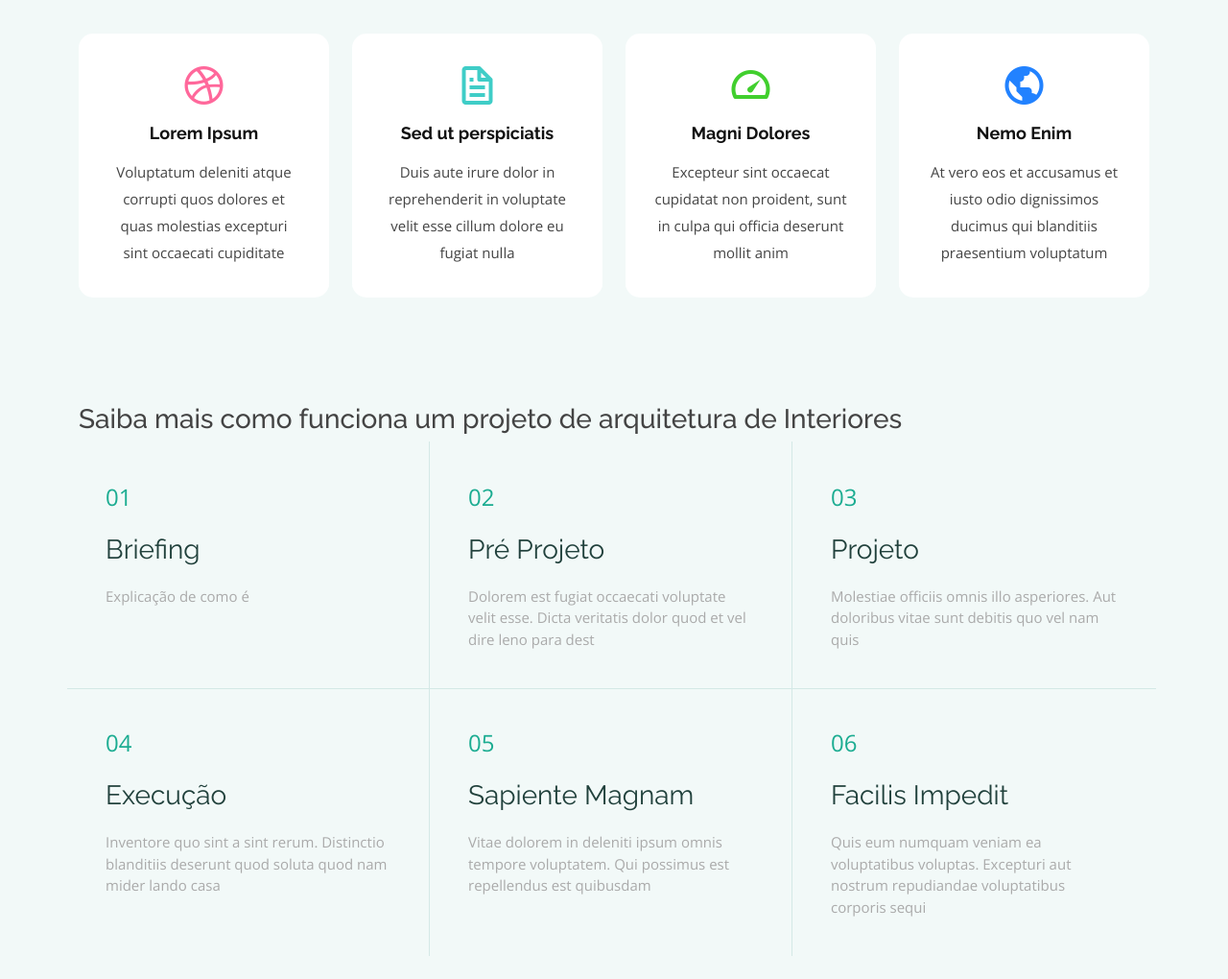
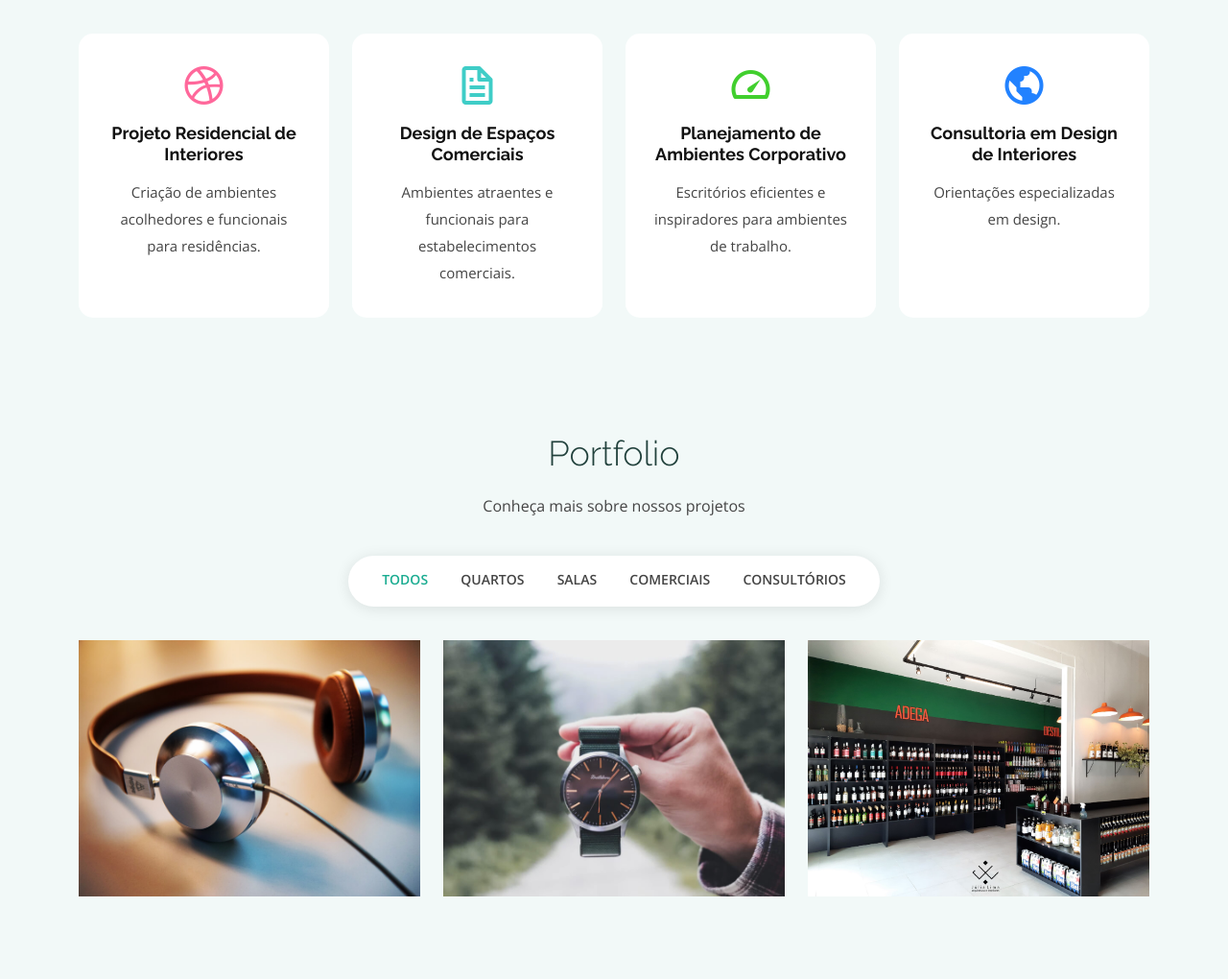
Before and after one commit to drummondmd/arquitetura.julialima, a plain HTML site: page index.html in a window 1280 px wide. Shown: the part 1780-2800 px from the top of the page at 96% size. Drawn offline with nearby package versions, Linux system fonts and the light colour scheme.

Commit message:
Add files via upload
Alteração de texto e alguns ajustes em html e css

```diff
--- a/index.html
+++ b/index.html
@@ -88,8 +88,8 @@
   <!-- ======= Hero Section ======= -->
   <section id="hero" class="d-flex flex-column justify-content-center align-items-center">
     <div class="container text-center text-md-left" data-aos="fade-up">
-      <h1>Seja bem vinda(o)</h1>
-      <h2>Somos escritório de arquitetura sediado na cidade de Belo Horizonte</h2>
+      <h1>Elevando Espaços,<br>Transformando Vidas</h1>
+      <h2></h2>
       <a href="#about" class="btn-get-started scrollto">Saiba mais</a>
     </div>
   </section><!-- End Hero -->
@@ -105,9 +105,10 @@
             <img src="assets/img/julia.jpg" class="img-fluid" alt="">
           </div>
           <div class="col-xl-6 col-lg-5 pt-5 pt-lg-0">
-            <h3 data-aos="fade-up">Saiba mais sobre meu escritorio</h3>
+            <h3 data-aos="fade-up">Equilibrando Forma e Função:
+            </h3>
             <p data-aos="fade-up">
-              Formei em 2017 na faculdade de arquitetura da fumec e desde então venho trabalhando no mercado
+              Bem-vindo ao nosso escritório, aqui priorizamos espaços funcionais e esteticamente cativantes. Buscamos criar interiores que contem histórias, refletindo a personalidade e necessidades dos clientes. Cada projeto começa com uma compreensão profunda das aspirações do cliente. Valorizamos o equilíbrio entre forma e função, escolhendo cada elemento com propósito. Nosso compromisso com a inovação sustentável é fundamental. A colaboração estreita e transparência são essenciais para resultados excepcionais
             </p>
             <div class="icon-box" data-aos="fade-up">
               <i class="bx bx-receipt"></i>
@@ -146,32 +147,37 @@
           <div class="col-md-6 col-lg-3 d-flex align-items-stretch mb-5 mb-lg-0" data-aos="fade-up">
             <div class="icon-box icon-box-pink">
               <div class="icon"><i class="bx bxl-dribbble"></i></div>
-              <h4 class="title"><a href="">Lorem Ipsum</a></h4>
-              <p class="description">Voluptatum deleniti atque corrupti quos dolores et quas molestias excepturi sint occaecati cupiditate</p>
+              <h4 class="title"><a href="">Projeto Residencial de Interiores</a></h4>
+              <p class="description">Criação de ambientes acolhedores e funcionais para residências.</p>
             </div>
           </div>
 
           <div class="col-md-6 col-lg-3 d-flex align-items-stretch mb-5 mb-lg-0" data-aos="fade-up" data-aos-delay="100">
             <div class="icon-box icon-box-cyan">
               <div class="icon"><i class="bx bx-file"></i></div>
-              <h4 class="title"><a href="">Sed ut perspiciatis</a></h4>
-              <p class="description">Duis aute irure dolor in reprehenderit in voluptate velit esse cillum dolore eu fugiat nulla</p>
+              <h4 class="title"><a href="">Design de Espaços Comerciais</a></h4>
+              <p class="description">
+                Ambientes atraentes e funcionais para estabelecimentos comerciais.
+              </p>
             </div>
           </div>
 
           <div class="col-md-6 col-lg-3 d-flex align-items-stretch mb-5 mb-lg-0" data-aos="fade-up" data-aos-delay="200">
             <div class="icon-box icon-box-green">
               <div class="icon"><i class="bx bx-tachometer"></i></div>
-              <h4 class="title"><a href="">Magni Dolores</a></h4>
-              <p class="description">Excepteur sint occaecat cupidatat non proident, sunt in culpa qui officia deserunt mollit anim</p>
+              <h4 class="title"><a href="">Planejamento de Ambientes Corporativo</a></h4>
+              <p class="description">
+                Escritórios eficientes e inspiradores para ambientes de trabalho.
+              </p>
             </div>
           </div>
 
           <div class="col-md-6 col-lg-3 d-flex align-items-stretch mb-5 mb-lg-0" data-aos="fade-up" data-aos-delay="300">
             <div class="icon-box icon-box-blue">
               <div class="icon"><i class="bx bx-world"></i></div>
-              <h4 class="title"><a href="">Nemo Enim</a></h4>
-              <p class="description">At vero eos et accusamus et iusto odio dignissimos ducimus qui blanditiis praesentium voluptatum</p>
+              <h4 class="title"><a href="">Consultoria em Design de Interiores</a></h4>
+              <p class="description">
+                Orientações especializadas em design.</p>
             </div>
           </div>
 
@@ -181,6 +187,7 @@
     </section><!-- End Services Section -->
 
     <!-- ======= Steps Section ======= -->
+    <!--
     <section id="steps" class="steps section-bg">
       <div class="container">
 
@@ -226,7 +233,7 @@
         </div>
 
       </div>
-    </section><!-- End Steps Section -->
+    </section>--><!-- End Steps Section -->
 
     <!-- Vou comentar a página de features pois não vai ser util no momento-->
     <!-- ======= Features Section ======= -->
@@ -392,7 +399,7 @@
                 <p>Mercado de produtos</p>
                 <div class="portfolio-links">
                   <a href="./assets/img/portfolio/armazem-1.jpg" data-gallery="portfolioGallery" class="portfolio-lightbox" title="Armazem 85"><i class="bx bx-plus"></i></a>
-                  <a href="./portfolio-pages/portfolio-details.html" title=" Saiba mais"><i class="bx bx-link"></i></a>
+                  <a href="./portfolio-pages/armazem85.html" title=" Saiba mais"><i class="bx bx-link"></i></a>
                 </div>
               </div>
             </div>
@@ -562,8 +569,9 @@
       <div class="container">
 
         <div class="section-title" data-aos="fade-up">
-          <h2>Contato</h2>
-          <p>Magnam dolores commodi suscipit. Necessitatibus eius consequatur ex aliquid fuga eum quidem. Sit sint consectetur velit. Quisquam quos quisquam cupiditate. Et nemo qui impedit suscipit alias ea. Quia fugiat sit in iste officiis commodi quidem hic quas.</p>
+          <h2>Contato:</h2>
+          <p>Entre em contato e descubra como podemos transformar seus espaços em lugares de inspiração e conforto, onde cada detalhe é um reflexo autêntico de quem você é. Juntos, vamos criar ambientes que transcendem o ordinário e se tornam verdadeiramente extraordinários.
+          </p>
         </div>
 
         <div class="row no-gutters justify-content-center" data-aos="fade-up">
@@ -698,7 +706,7 @@
 
     <div class="container">
       <div class="copyright">
-        &copy; Desenvolvido por: <strong><span><a href="https://drummondmd.github.io/angelin/">Angelin Digital.</a></span></strong>
+        &copy; Desenvolvido por: <span><a href="https://drummondmd.github.io/angelin/">Angelin Digital.</a></span>
       </div>
       <div class="copyright">
         &copy; Copyright <strong><span>Maxim</span></strong>. All Rights Reserved
```
